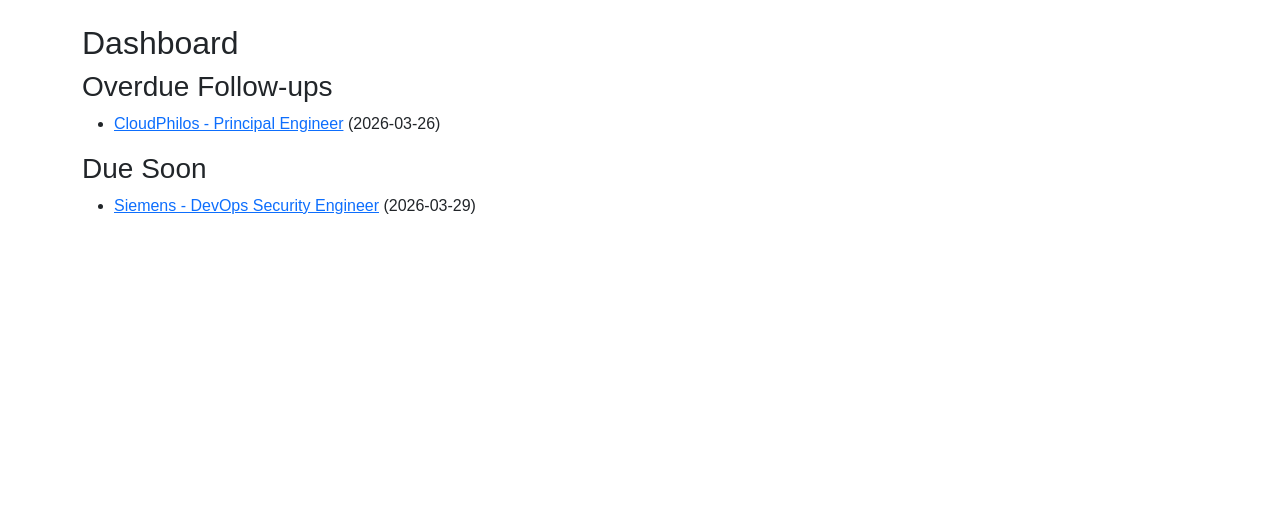
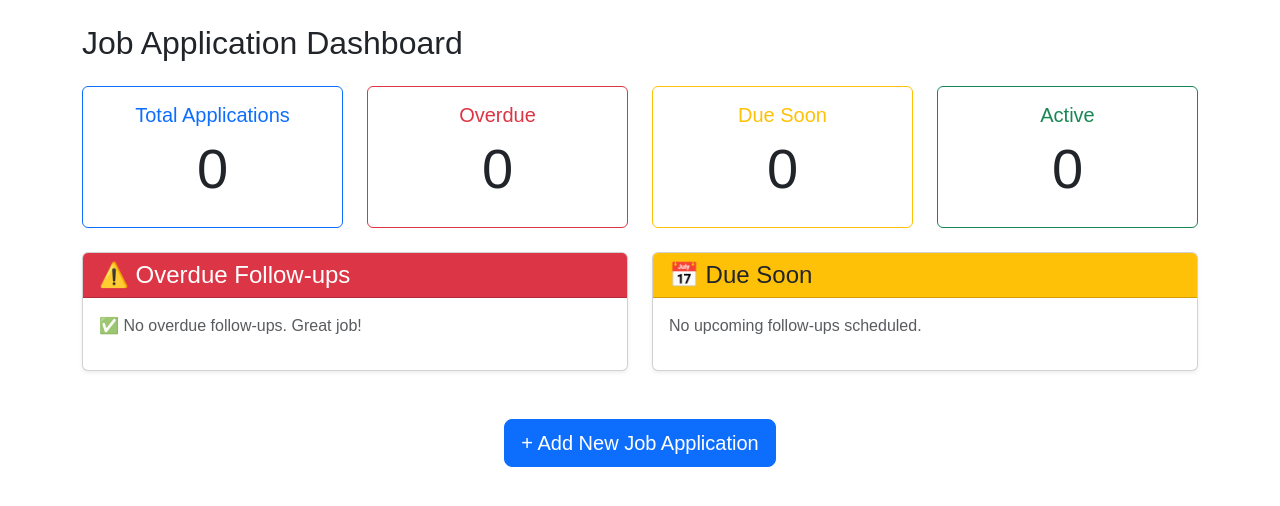
Before and after one commit to gillesvm/jobassistant, a FastAPI app: page / in a window 1280 px wide. Shown: the part 56-562 px from the top of the page. Run offline with FastAPI, Linux system fonts and the light colour scheme; the visitor is signed in with stand-in values (Sample User, id 1); data that the repository does not hold is empty; parts of the project's set-up code (start-up, migrations or seed data) failed here and were passed over.

Commit message:
updated dashboards and add/edit job pages to use dynamodb

```diff
--- a/app/requirements.txt
+++ b/app/requirements.txt
@@ -4,3 +4,5 @@
 python-multipart
 itsdangerous
 python-dotenv
+boto3
+botocore[crt]
--- a/app/routes/dashboard.py
+++ b/app/routes/dashboard.py
@@ -1,28 +1,48 @@
-from datetime import date
+from datetime import datetime
+from zoneinfo import ZoneInfo
 from fastapi import APIRouter, Request, Depends
 from services.auth import require_auth
 from fastapi.templating import Jinja2Templates
 
-from services.mock_data import get_all_jobs
+from services.dynamodb_service import get_all_jobs
 
 router = APIRouter()
 templates = Jinja2Templates(directory="templates")
+
+BRUSSELS_TZ = ZoneInfo("Europe/Brussels")
+
+
+def format_date(date_str):
+    """Convert ISO datetime string to date-only format"""
+    if not date_str:
+        return ""
+    try:
+        # Parse the datetime string
+        dt = datetime.fromisoformat(date_str.replace('Z', '+00:00'))
+        # Return only the date part
+        return dt.strftime("%d-%m-%Y")
+    except:
+        return date_str
 
 
 @router.get("/", dependencies=[Depends(require_auth)])
 async def dashboard(request: Request):
     jobs = get_all_jobs()
-    today = str(date.today())
+    now = datetime.now(BRUSSELS_TZ)
 
-    overdue = [
-        job for job in jobs
-        if job.get("next_followup_at") and job["next_followup_at"] < today
-    ]
+    # Format dates and categorize
+    for job in jobs:
+        if job.get("next_followup_at"):
+            try:
+                followup_dt = datetime.fromisoformat(job["next_followup_at"].replace('Z', '+00:00'))
+                job["next_followup_at_formatted"] = followup_dt.strftime("%d-%m-%Y")
+                job["is_overdue"] = followup_dt < now
+            except:
+                job["next_followup_at_formatted"] = job["next_followup_at"]
+                job["is_overdue"] = False
 
-    due_soon = [
-        job for job in jobs
-        if job.get("next_followup_at") and job["next_followup_at"] >= today
-    ]
+    overdue = [job for job in jobs if job.get("is_overdue")]
+    due_soon = [job for job in jobs if job.get("next_followup_at") and not job.get("is_overdue")]
 
     return templates.TemplateResponse(
         request,
--- a/app/services/dynamodb_service.py
+++ b/app/services/dynamodb_service.py
@@ -1,36 +1,147 @@
 import boto3
 import uuid
-from datetime import datetime, timezone
+from datetime import datetime, timezone, timedelta
+from zoneinfo import ZoneInfo
 from config import DYNAMODB_TABLE_NAME, S3_BUCKET_NAME, AWS_REGION
+
+BRUSSELS_TZ = ZoneInfo("Europe/Brussels")
 
 
 def now_iso() -> str:
-    return datetime.now(timezone.utc).strftime("%d-%m-%YT%H:%M:%SZ")
+    return datetime.now(BRUSSELS_TZ).strftime("%d-%m-%YT%H:%M:%S%z")
 
 
-def add_job(job_data):
+def days_from_now(days: int) -> str:
+    future_date = datetime.now(BRUSSELS_TZ) + timedelta(days=days)
+    return future_date.strftime("%d-%m-%YT%H:%M:%S%z")
+
+
+def add_job(company, title, job_url, status):
     dynamodb = boto3.resource('dynamodb', region_name=AWS_REGION)
     table = dynamodb.Table(DYNAMODB_TABLE_NAME)
-    response = table.put_item(Item=job_data)
-    return response
+
+    job_id = str(uuid.uuid4())
+    created_at = now_iso()
+    next_followup_at = days_from_now(7)
+
+    # Main job item
+    job_item = {
+        'job_id': job_id,
+        'item_type': 'JOB',
+        'company': company,
+        'title': title,
+        'job_url': job_url,
+        'status': status,
+        'created_at': created_at,
+        'updated_at': created_at,
+        'next_followup_at': next_followup_at
+    }
+
+    table.put_item(Item=job_item)
+    return job_id
 
 
 def get_job(job_id):
     dynamodb = boto3.resource('dynamodb', region_name=AWS_REGION)
     table = dynamodb.Table(DYNAMODB_TABLE_NAME)
-    response = table.get_item(Key={'job_id': job_id})
-    return response['Item']
+    response = table.query(
+        KeyConditionExpression='job_id = :job_id',
+        ExpressionAttributeValues={':job_id': job_id}
+    )
+    return response['Items']
 
 
 def get_all_jobs():
     dynamodb = boto3.resource('dynamodb', region_name=AWS_REGION)
     table = dynamodb.Table(DYNAMODB_TABLE_NAME)
-    response = table.scan()
+    response = table.scan(
+        FilterExpression='item_type = :type',
+        ExpressionAttributeValues={':type': 'JOB'}
+    )
     return response['Items']
+
+
+def update_job(job_id, company, title, job_url, status, created_at="", next_followup_at="", job_description="", resume_used="", cover_letter="", feedback=""):
+    dynamodb = boto3.resource('dynamodb', region_name=AWS_REGION)
+    table = dynamodb.Table(DYNAMODB_TABLE_NAME)
+    updated_at = now_iso()
+
+    # Convert date strings (YYYY-MM-DD) to ISO datetime format
+    if created_at:
+        created_at_iso = datetime.strptime(created_at, '%Y-%m-%d').replace(tzinfo=BRUSSELS_TZ).strftime("%d-%m-%YT%H:%M:%S%z")
+    else:
+        created_at_iso = now_iso()
+
+    if next_followup_at:
+        next_followup_iso = datetime.strptime(next_followup_at, '%Y-%m-%d').replace(tzinfo=BRUSSELS_TZ).strftime("%d-%m-%YT%H:%M:%S%z")
+    else:
+        next_followup_iso = days_from_now(7)
+
+    # Update main JOB item
+    table.update_item(
+        Key={'job_id': job_id, 'item_type': 'JOB'},
+        UpdateExpression='SET company = :company, title = :title, job_url = :url, #st = :status, created_at = :created, next_followup_at = :followup, updated_at = :updated',
+        ExpressionAttributeNames={'#st': 'status'},
+        ExpressionAttributeValues={
+            ':company': company,
+            ':title': title,
+            ':url': job_url,
+            ':status': status,
+            ':created': created_at_iso,
+            ':followup': next_followup_iso,
+            ':updated': updated_at
+        }
+    )
+
+    # Update or create DESCRIPTION item
+    if job_description.strip():
+        table.put_item(Item={
+            'job_id': job_id,
+            'item_type': 'DESCRIPTION',
+            'content': job_description,
+            'updated_at': updated_at
+        })
+
+    # Update or create RESUME item
+    if resume_used.strip():
+        table.put_item(Item={
+            'job_id': job_id,
+            'item_type': 'RESUME',
+            'content': resume_used,
+            'updated_at': updated_at
+        })
+
+    # Update or create COVER_LETTER item
+    if cover_letter.strip():
+        table.put_item(Item={
+            'job_id': job_id,
+            'item_type': 'COVER_LETTER',
+            'content': cover_letter,
+            'updated_at': updated_at
+        })
+
+    # Update or create FEEDBACK item
+    if feedback.strip():
+        table.put_item(Item={
+            'job_id': job_id,
+            'item_type': 'FEEDBACK',
+            'content': feedback,
+            'updated_at': updated_at
+        })
 
 
 def delete_job(job_id):
     dynamodb = boto3.resource('dynamodb', region_name=AWS_REGION)
     table = dynamodb.Table(DYNAMODB_TABLE_NAME)
-    response = table.delete_item(Key={'job_id': job_id})
-    return response
+
+    # Get all items for this job_id
+    items = get_job(job_id)
+
+    # Delete each item
+    for item in items:
+        table.delete_item(Key={
+            'job_id': job_id,
+            'item_type': item['item_type']
+        })
+
+    return len(items)
--- a/app/templates/dashboard.html
+++ b/app/templates/dashboard.html
@@ -3,29 +3,100 @@
 {% block title %}Dashboard{% endblock %}
 
 {% block content %}
-<h2>Dashboard</h2>
+<div class="mb-4">
+    <h2 class="mb-4">Job Application Dashboard</h2>
 
-<h3>Overdue Follow-ups</h3>
-<ul>
-    {% for job in overdue %}
-    <li>
-        <a href="/jobs/{{ job.job_id }}">{{ job.company }} - {{ job.title }}</a>
-        ({{ job.next_followup_at }})
-    </li>
-    {% else %}
-    <li>No overdue follow-ups.</li>
-    {% endfor %}
-</ul>
+    <div class="row mb-4">
+        <div class="col-md-3">
+            <div class="card text-center border-primary">
+                <div class="card-body">
+                    <h5 class="card-title text-primary">Total Applications</h5>
+                    <h2 class="display-4">{{ jobs|length }}</h2>
+                </div>
+            </div>
+        </div>
+        <div class="col-md-3">
+            <div class="card text-center border-danger">
+                <div class="card-body">
+                    <h5 class="card-title text-danger">Overdue</h5>
+                    <h2 class="display-4">{{ overdue|length }}</h2>
+                </div>
+            </div>
+        </div>
+        <div class="col-md-3">
+            <div class="card text-center border-warning">
+                <div class="card-body">
+                    <h5 class="card-title text-warning">Due Soon</h5>
+                    <h2 class="display-4">{{ due_soon|length }}</h2>
+                </div>
+            </div>
+        </div>
+        <div class="col-md-3">
+            <div class="card text-center border-success">
+                <div class="card-body">
+                    <h5 class="card-title text-success">Active</h5>
+                    <h2 class="display-4">{{ jobs|selectattr('status', 'in', ['new', 'applied', 'interviewing'])|list|length }}</h2>
+                </div>
+            </div>
+        </div>
+    </div>
+</div>
 
-<h3>Due Soon</h3>
-<ul>
-    {% for job in due_soon %}
-    <li>
-        <a href="/jobs/{{ job.job_id }}">{{ job.company }} - {{ job.title }}</a>
-        ({{ job.next_followup_at }})
-    </li>
-    {% else %}
-    <li>No upcoming follow-ups.</li>
-    {% endfor %}
-</ul>
+<div class="row">
+    <div class="col-md-6">
+        <div class="card shadow-sm mb-4">
+            <div class="card-header bg-danger text-white">
+                <h4 class="mb-0">⚠️ Overdue Follow-ups</h4>
+            </div>
+            <div class="card-body">
+                {% if overdue %}
+                <div class="list-group">
+                    {% for job in overdue %}
+                    <a href="/jobs/{{ job.job_id }}/edit" class="list-group-item list-group-item-action">
+                        <div class="d-flex w-100 justify-content-between">
+                            <h6 class="mb-1">{{ job.company }}</h6>
+                            <small class="text-danger">{{ job.next_followup_at_formatted }}</small>
+                        </div>
+                        <p class="mb-1">{{ job.title }}</p>
+                        <small><span class="badge bg-secondary">{{ job.status }}</span></small>
+                    </a>
+                    {% endfor %}
+                </div>
+                {% else %}
+                <p class="text-muted">✅ No overdue follow-ups. Great job!</p>
+                {% endif %}
+            </div>
+        </div>
+    </div>
+
+    <div class="col-md-6">
+        <div class="card shadow-sm mb-4">
+            <div class="card-header bg-warning text-dark">
+                <h4 class="mb-0">📅 Due Soon</h4>
+            </div>
+            <div class="card-body">
+                {% if due_soon %}
+                <div class="list-group">
+                    {% for job in due_soon %}
+                    <a href="/jobs/{{ job.job_id }}/edit" class="list-group-item list-group-item-action">
+                        <div class="d-flex w-100 justify-content-between">
+                            <h6 class="mb-1">{{ job.company }}</h6>
+                            <small class="text-warning">{{ job.next_followup_at_formatted }}</small>
+                        </div>
+                        <p class="mb-1">{{ job.title }}</p>
+                        <small><span class="badge bg-secondary">{{ job.status }}</span></small>
+                    </a>
+                    {% endfor %}
+                </div>
+                {% else %}
+                <p class="text-muted">No upcoming follow-ups scheduled.</p>
+                {% endif %}
+            </div>
+        </div>
+    </div>
+</div>
+
+<div class="text-center mt-4">
+    <a href="/jobs/new" class="btn btn-primary btn-lg">+ Add New Job Application</a>
+</div>
 {% endblock %}
```
Also changed, not shown: app/routes/jobs.py (+126 -10 lines), app/templates/job_edit.html (added, +80 -0 lines), app/templates/job_form.html (+16 -11 lines), app/templates/jobs_list.html (+35 -5 lines).
